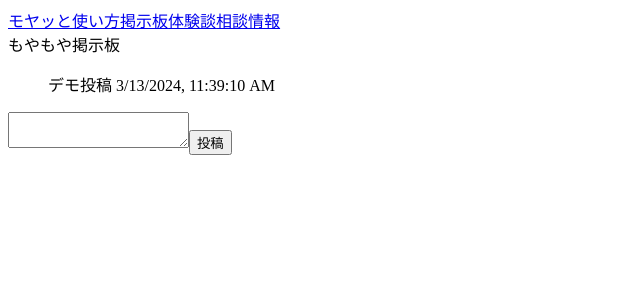
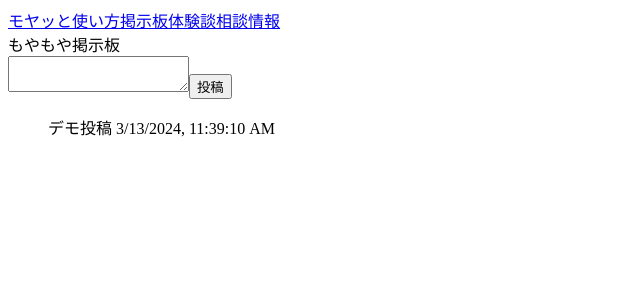
Before and after one commit to y6310/pokopoko, a React (Create React App) app: page / in a window 1280 px wide. Shown: the top 300 px of the page, without its empty margins (0-640 px from the left). Built offline with nearby package versions, Linux system fonts and the light colour scheme.

Commit message:
fix:最新の投稿を上から表示

```diff
--- a/src/components/Keijiban.tsx
+++ b/src/components/Keijiban.tsx
@@ -28,15 +28,15 @@ const Keijiban = () => {
     return(
         <div>
             <div>もやもや掲示板</div>
+            <textarea value={newComment} onChange={(e) => setNewComment(e.target.value)}></textarea>
+            <button onClick={handleAddComment}>投稿</button>
             <ul>
-                {comments.map(comment =>(
+                {comments.slice().reverse().map(comment =>(//新しい投稿を上に表示させるために逆順
                     <div key = {comment.id}>
                         <p>{comment.content} {comment.createdAt.toLocaleString()}</p>
                     </div>
                 ))}
             </ul>
-            <textarea value={newComment} onChange={(e) => setNewComment(e.target.value)}></textarea>
-            <button onClick={handleAddComment}>投稿</button>
         </div>
     );
 }
```
